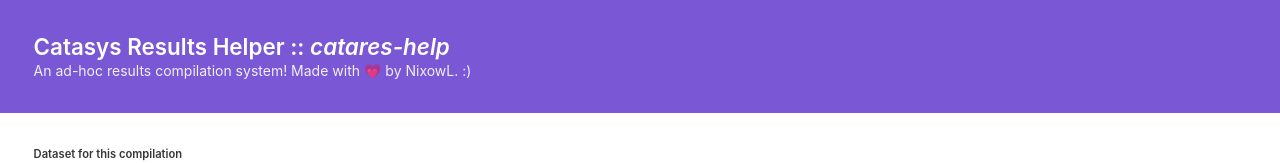
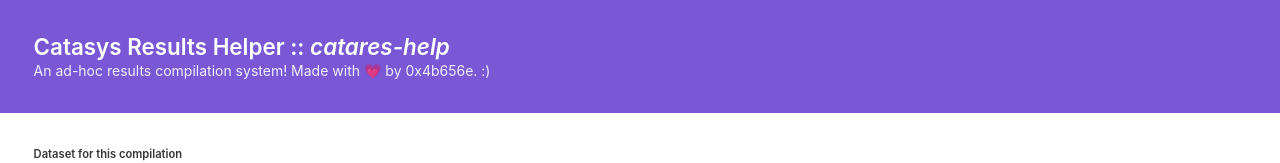
Before and after one commit to axycove/catares-help, a Vue app: page / in a window 1280 px wide. Shown: the top 163 px of the page. Built offline with nearby package versions, Linux system fonts and the light colour scheme.

Commit message:
Hex credit

```diff
--- a/src/components/ResultCompiler.vue
+++ b/src/components/ResultCompiler.vue
@@ -4,7 +4,7 @@
       <div class="hero-body">
         <p class="title">Catasys Results Helper :: <i>catares-help</i></p>
         <p class="subtitle">
-          An ad-hoc results compilation system! Made with &#128151; by NixowL.
+          An ad-hoc results compilation system! Made with &#128151; by 0x4b656e.
           :)
         </p>
       </div>
```
